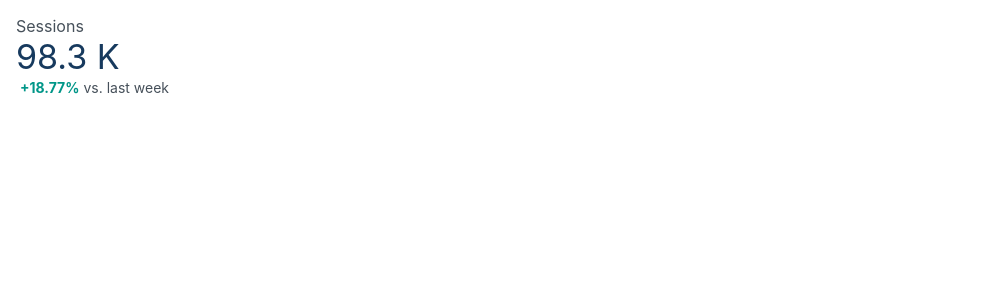
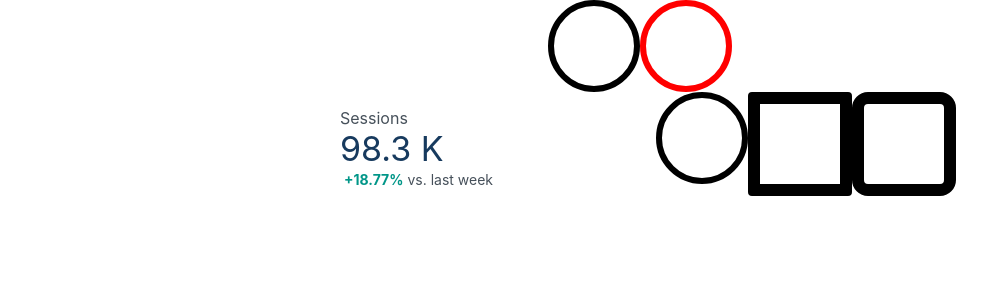
Before and after one commit to OmarThinks/Material-UI-Project, a React (Create React App) app in the folder src/: page / in a window 1280 px wide. Shown: the top 300 px of the page, without its empty margins (0-1002 px from the left). Built offline with nearby package versions, Linux system fonts and the light colour scheme.

Commit message:
Border with sx

```diff
--- a/src/src/App.js
+++ b/src/src/App.js
@@ -1,5 +1,7 @@
 import * as React from 'react';
-import { Box, ThemeProvider, createTheme } from '@mui/system';
+import { ThemeProvider, createTheme } from '@mui/system';
+
+import Box from '@mui/material/Box';
 
 
 
@@ -9,6 +11,21 @@ import { Box, ThemeProvider, createTheme } from '@mui/system';
 
 
 
+
+/*function BorderColor() {
+  return (
+    <Box sx={{ display: 'flex', justifyContent: 'center' }}>
+      <Box sx={{ ...commonStyles2, borderColor: 'primary.main' }} />
+      <Box sx={{ ...commonStyles2, borderColor: 'secondary.main' }} />
+      <Box sx={{ ...commonStyles2, borderColor: 'error.main' }} />
+      <Box sx={{ ...commonStyles2, borderColor: 'grey.500' }} />
+      <Box sx={{ ...commonStyles2, borderColor: 'text.primary' }} />
+    </Box>
+  );
+}
+
+
+*/
 
 
 
@@ -67,13 +84,50 @@ function Example() {
 
 
 function App() {
+
+  const commonStyles = {
+    bgcolor: 'background.paper',
+    borderColor: 'text.primary',
+    border: 12,
+    width: '5rem',
+    height: '5rem',
+    borderWidth:12,
+  };
+
+  const commonStyles2 = {
+    bgcolor: 'background.paper',
+    border: 12,
+    width: '5rem',
+    height: '5rem',
+  };
+
   return (
+    <>
+    <Box sx={{ display: 'flex', justifyContent: 'center' }}>
+      <Box
+
+      //borderColor={"red"}
+
+      sx={{ borderColor:"red", ...commonStyles,
+        width:"5rem", height:"5rem", border:1,
+        borderRadius: '50%', borderWidth:6, borderColor:"red" }}
+      />
+      <Box sx={{ ...commonStyles2, borderRadius: '50%', borderWidth:6, borderColor:"red" }} />
+    </Box>
+
     <ThemeProvider theme={theme}>
+    <Box sx={{ display: 'flex', justifyContent: 'center' }}>
+    <Example />
+
+      <Box sx={{ ...commonStyles, borderRadius: '50%', borderWidth:6, borderColor:"#F11" }} />
+      <Box sx={{ ...commonStyles, borderRadius: 1 }} />
+      <Box sx={{ ...commonStyles, borderRadius: '16px', borderColor:"blue" }} />
 
 
-  <Example />
+    </Box>
+  </ThemeProvider>
+  </>
 
-  </ThemeProvider>
   );
 }
 
```
